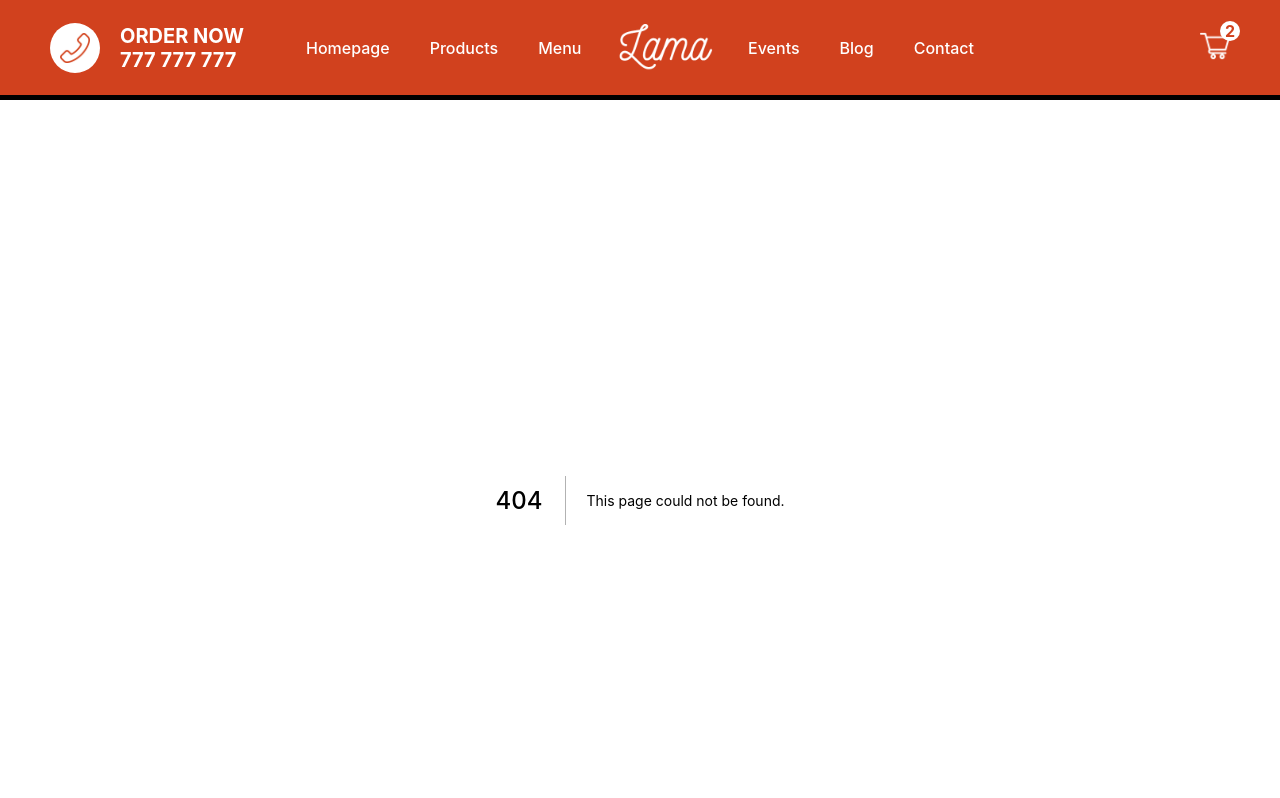
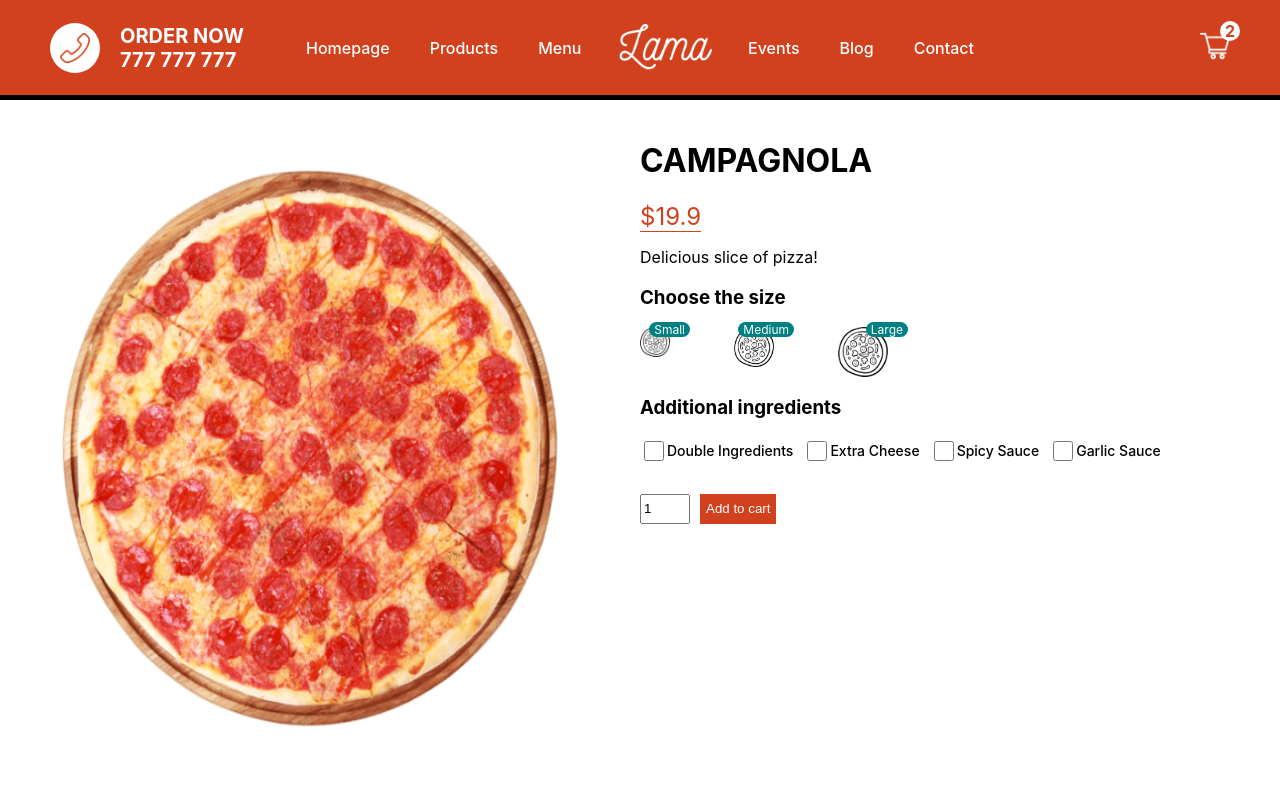
Before and after one commit to ViktorVonlex/food-app, a Next.js app: page /product/1 in a window 1280 px wide. Before the commit this address had no page. Shown: the top 798 px of the page. Built offline with nearby package versions, Linux system fonts and the light colour scheme.

Commit message:
Product page design
Basic design for product page with static values

```diff
--- /dev/null
+++ b/pages/product/[id].jsx
@@ -0,0 +1,93 @@
+import React, { useState } from 'react'
+import Image from 'next/image'
+import styles from '../../styles/Product.module.css'
+
+function Product() {
+
+    const [size, setSize] = useState(0);
+
+    const pizza = {
+        id: 1,
+        img: "/img/pizza.png",
+        name: "CAMPAGNOLA",
+        price: [19.9, 23.9, 27.9],
+        desc: "Delicious slice of pizza!"
+    };
+
+
+    return (
+        <div className={styles.container}>
+            <div className={styles.left}>
+                <div className={styles.imgContainer}>
+                    <Image alt="" src={pizza.img} layout="fill" />
+                </div>
+            </div>
+            <div className={styles.right}>
+                <h1 className={styles.title}>{pizza.name}</h1>
+                {/*Here the [] after price corespond to selected size hook*/}
+                <span className={styles.price}>${pizza.price[size]}</span>
+                <p className={styles.desc}>{pizza.desc}</p>
+                <h3 className={styles.choose}>Choose the size</h3>
+                <div className={styles.sizes}>
+                    <div className={styles.size} onClick={() => setSize(0)}>
+                        <Image alt="" src="/img/size.png" layout="fill" />
+                        <span className={styles.number}>Small</span>
+                    </div>
+                    <div className={styles.size} onClick={() => setSize(1)}>
+                        <Image alt="" src="/img/size.png" layout="fill" />
+                        <span className={styles.number}>Medium</span>
+                    </div>
+                    <div className={styles.size} onClick={() => setSize(2)}>
+                        <Image alt="" src="/img/size.png" layout="fill" />
+                        <span className={styles.number}>Large</span>
+                    </div>
+                </div>
+                <h3 className={styles.choose}>Additional ingredients</h3>
+                <div className={styles.ingredients}>
+                    <div className={styles.option}>
+                        <input
+                            type="checkbox"
+                            id="double"
+                            name="double"
+                            className={styles.checkbox}
+                        />
+                        <label htmlFor="double">Double Ingredients</label>
+                    </div>
+                    <div className={styles.option}>
+                        <input
+                            className={styles.checkbox}
+                            type="checkbox"
+                            id="cheese"
+                            name="cheese"
+                        />
+                        <label htmlFor="cheese">Extra Cheese</label>
+                    </div>
+                    <div className={styles.option}>
+                        <input
+                            className={styles.checkbox}
+                            type="checkbox"
+                            id="spicy"
+                            name="spicy"
+                        />
+                        <label htmlFor="spicy">Spicy Sauce</label>
+                    </div>
+                    <div className={styles.option}>
+                        <input
+                            className={styles.checkbox}
+                            type="checkbox"
+                            id="garlic"
+                            name="garlic"
+                        />
+                        <label htmlFor="garlic">Garlic Sauce</label>
+                    </div>
+                </div>
+                <div className={styles.add}>
+                    <input className={styles.quantity} type="number" defaultValue={1}></input>
+                    <button className={styles.button}>Add to cart</button>
+                </div>
+            </div>
+        </div>
+    )
+}
+
+export default Product
--- /dev/null
+++ b/styles/Product.module.css
@@ -0,0 +1,97 @@
+.container {
+    height: calc(100vh - 100px);
+    display: flex;
+}
+
+.left {
+    flex: 1;
+    height: 100%;
+    display: flex;
+    align-items: center;
+    justify-content: center;
+}
+
+.right {
+    flex: 1;
+    padding: 20px;
+}
+
+.imgContainer {
+    width: 80%;
+    height: 80%;
+    position: relative;
+}
+
+.price {
+    color: #d1411e;
+    font-size: 24px;
+    font-weight: 400;
+    border-bottom: #d1411e solid 1px;
+}
+
+.sizes {
+    width: 40%;
+    display: flex;
+    justify-content: space-between;
+}
+
+.size {
+    width: 30px;
+    height: 30px;
+    position: relative;
+    cursor: pointer;
+}
+
+.size:nth-child(2) {
+    width: 40px;
+    height: 40px;
+}
+
+.size:last-child {
+    width: 50px;
+    height: 50px;
+}
+
+.number {
+    position: absolute;
+    top: -5px;
+    right: -20px;
+    background-color: teal;
+    color: white;
+    font-size: 12px;
+    padding: 0 5px;
+    border-radius: 10px;
+}
+
+.ingredients {
+    display: flex;
+    margin-bottom: 30px;
+}
+
+.option {
+    display: flex;
+    align-items: center;
+    margin-right: 10px;
+    font-size: 14px;
+    font-weight: 500;
+}
+
+.checkbox {
+    width: 20px;
+    height: 20px;
+}
+
+.quantity {
+    width: 50px;
+    height: 30px;
+}
+
+.button {
+    height: 30px;
+    margin-left: 10px;
+    background-color: #d1411e;
+    color: white;
+    border: none;
+    font-weight: 500;
+    cursor: pointer;
+}
```
